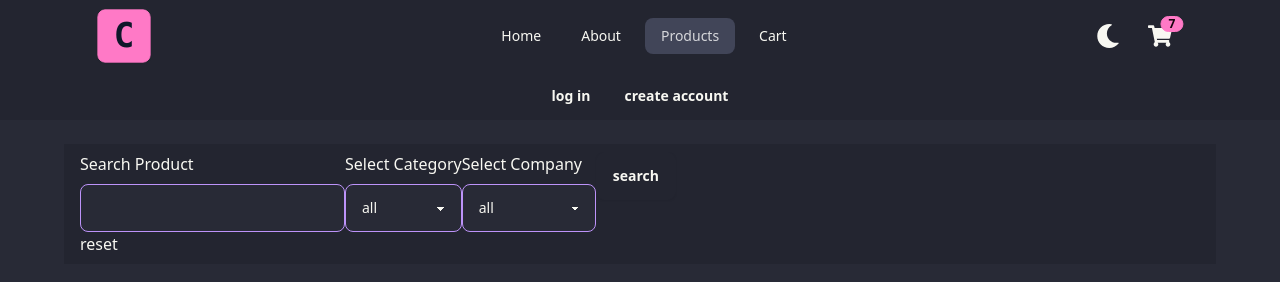
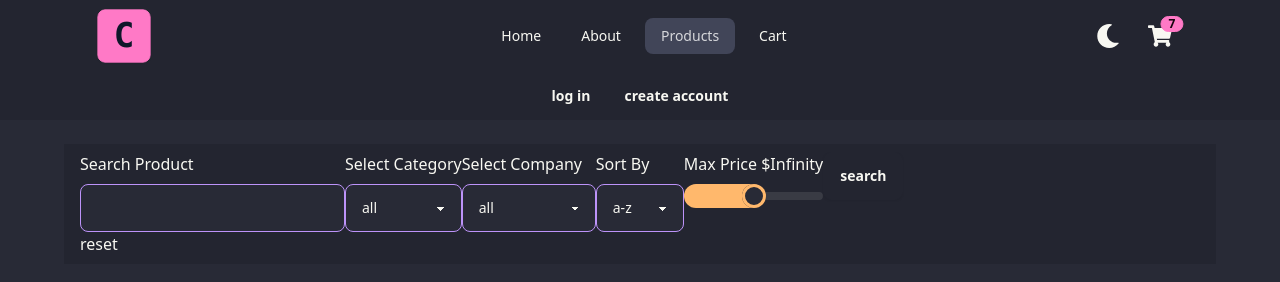
Before and after one commit to Amir2210/comfy-store-frontend, a React (Vite) app: page /products in a window 1280 px wide. Shown: the top 282 px of the page. Built offline with nearby package versions, Linux system fonts and the light colour scheme; no server answers.

Commit message:
Add search by sort and filter by max price

```diff
--- a/src/cmps/FilterProduct.jsx
+++ b/src/cmps/FilterProduct.jsx
@@ -1,7 +1,8 @@
 import { useState } from 'react'
 import { productsService } from '../services/products.service'
-export function FilterProduct({ filterBy, onSetFilter, sort, onSetSort }) {
+export function FilterProduct({ filterBy, onSetFilter, sortBy, onSetSort }) {
   const [filterByToEdit, setFilterByToEdit] = useState({ ...filterBy })
+  const [sortByToEdit, setSortByToEdit] = useState({ ...sortBy })
 
   function handleChange({ target }) {
     let { value, name: field, type } = target
@@ -11,9 +12,18 @@ export function FilterProduct({ filterBy, onSetFilter, sort, onSetSort }) {
     setFilterByToEdit((prevFilter) => ({ ...prevFilter, [field]: value }))
   }
 
+  function handleSortChange({ target }) {
+    let { value, name: field, type } = target
+    value = type === 'number' ? +value : value
+    if (type === 'checkbox') value = target.checked
+    if (type === 'select-multiple') value = Array.from(target.selectedOptions, (option) => option.value)
+    setSortByToEdit((prevSort) => ({ ...prevSort, [field]: value }))
+  }
+
   function handleSubmit(ev) {
     ev.preventDefault()
     onSetFilter(filterByToEdit)
+    onSetSort(sortByToEdit)
   }
 
   function resetFilter() {
@@ -23,8 +33,14 @@ export function FilterProduct({ filterBy, onSetFilter, sort, onSetSort }) {
       category: '',
       company: ''
     }))
+    setSortByToEdit(prevSort => ({
+      ...prevSort,
+      by: ''
+    }))
+    onSetSort(productsService.getDefaultSort())
     onSetFilter(productsService.getDefaultFilterBy())
   }
+
   return (
     <section className='align-elemets mt-6 bg-base-200 w-full px-4 py-2'>
       <form className=' flex' onSubmit={handleSubmit}>
@@ -53,6 +69,19 @@ export function FilterProduct({ filterBy, onSetFilter, sort, onSetSort }) {
             <option>Comfora</option>
           </select>
         </div>
+        <div className='flex flex-col'>
+          <label className='capitalize cursor-pointer mb-2' htmlFor="sortBy">sort by</label>
+          <select id='sortBy' name='by' value={sortByToEdit.by} className="select select-secondary w-full max-w-xs" defaultChecked={1} onChange={handleSortChange}>
+            <option value={'title'}>a-z</option>
+            <option value={'-title'}>z-a</option>
+            <option value={'price'}>high</option>
+            <option value={'-price'}>low</option>
+          </select>
+        </div>
+        <div className='flex flex-col'>
+          <label className='capitalize cursor-pointer mb-2' htmlFor="maxPrice">max price <span>${(parseFloat(filterByToEdit.maxPrice).toString()).replace(/\B(?=(\d{3})+(?!\d))/g, ",")}</span></label>
+          <input type="range" name='maxPrice' min={0} max="10000" value={filterByToEdit.maxPrice} className="range range-accent" onChange={handleChange} />
+        </div>
         <button className='btn'>search</button>
       </form>
       <button onClick={resetFilter}>reset</button>
--- a/src/cmps/productPreview.jsx
+++ b/src/cmps/productPreview.jsx
@@ -6,7 +6,7 @@ export function ProductPreview({ product, layout }) {
       <Link to={`/product/${product._id}`} className='p-7 shadow-2xl rounded-lg text-center cursor-pointer hover:scale-105 duration-300'>
         <img className='w-full h-56 object-cover rounded-lg' src={product.image} alt="" />
         <h1 className='mt-4 capitalize text-2xl tracking-wider font-medium'>{product.title}</h1>
-        <p className='mt-2 tracking-wider text-secondary'>$ {parseFloat(product.price) / 100}</p>
+        <p className='mt-2 tracking-wider text-secondary'>$ {(parseFloat(product.price).toString()).replace(/\B(?=(\d{3})+(?!\d))/g, ",")}</p>
       </Link>
     )
   return (
@@ -16,7 +16,7 @@ export function ProductPreview({ product, layout }) {
         <h1 className='mt-4 sm:mt-0 capitalize text-2xl tracking-wider font-medium'>{product.title}</h1>
         <h2 className='mt-4  capitalize text-xl tracking-wider font-medium'>{product.company}</h2>
       </div>
-      <p className='ml-auto tracking-wider text-secondary'>$ {parseFloat(product.price) / 100}</p>
+      <p className='ml-auto tracking-wider text-secondary'>$ {(parseFloat(product.price).toString()).replace(/\B(?=(\d{3})+(?!\d))/g, ",")}</p>
     </Link>
   )
 }
--- a/src/pages/Products.jsx
+++ b/src/pages/Products.jsx
@@ -3,7 +3,7 @@ import { productsService } from '../services/products.service'
 
 import { useSelector } from 'react-redux'
 import { Navbar } from '../cmps/Navbar'
-import { loadProducts, setFilterBy } from '../store/actions/products.action'
+import { loadProducts, setFilterBy, setSortBy } from '../store/actions/products.action'
 import { useEffect, useState } from 'react'
 
 //ICONS
@@ -18,33 +18,35 @@ export function Products() {
   const isLoading = useSelector((storeState) => storeState.productsModule.isLoading)
   const [layout, setLayout] = useState('grid')
   const filterBy = useSelector((storeState) => storeState.productsModule.filterBy)
-  const [sort, setSort] = useState(productsService.getDefaultSort())
-
-  console.log(products)
+  const sortBy = useSelector((storeState) => storeState.productsModule.sortBy)
+  console.log('sortBy:', sortBy)
+  // const [sort, setSort] = useState(productsService.getDefaultSort())
+  // console.log(products)
 
 
 
 
   useEffect(() => {
-    loadProducts(filterBy, sort)
+    loadProducts()
       .catch((err) => {
         console.log('err', err)
       })
-  }, [filterBy, sort])
+  }, [filterBy, sortBy])
 
   function onSetFilter(filterBy) {
     setFilterBy(filterBy)
   }
 
-  function onSetSort(sort) {
-    setSort(sort)
+  function onSetSort(sortBy) {
+    console.log('sorttt', sortBy)
+    setSortBy(sortBy)
   }
 
 
   return (
     <>
       <Navbar />
-      <FilterProduct filterBy={filterBy} onSetFilter={onSetFilter} sort={sort} onSetSort={onSetSort} />
+      <FilterProduct filterBy={filterBy} onSetFilter={onSetFilter} sortBy={sortBy} onSetSort={onSetSort} />
       <section className='align-elemets mt-6'>
         <div className='flex justify-between'>
           <h2 className='text-xl font-medium'>{!isLoading && products.length} {products.length <= 1 ? 'product' : 'products'}</h2>
--- a/src/services/products.service.js
+++ b/src/services/products.service.js
@@ -7,8 +7,8 @@ export const productsService = {
   getDefaultSort,
 }
 
-function query(filterBy, sort) {
-  return httpService.get('product', { params: { filterBy, sort } })
+function query(filterBy, sortBy) {
+  return httpService.get('product', { params: { filterBy, sortBy } })
 }
 
 function getById(productId) {
@@ -27,7 +27,6 @@ function getDefaultFilterBy() {
 
 function getDefaultSort() {
   return {
-    by: 'name',
-    asc: true
+    by: '',
   }
 }
--- a/src/store/actions/products.action.js
+++ b/src/store/actions/products.action.js
@@ -1,13 +1,14 @@
 import { productsService } from '../../services/products.service'
 import { store } from '../store'
-import { SET_IS_LOADING, SET_PRODUCTS, SET_FILTER_BY } from '../reducers/products.reducer'
+import { SET_IS_LOADING, SET_PRODUCTS, SET_FILTER_BY, SET_SORT_BY } from '../reducers/products.reducer'
 
-export async function loadProducts(sort) {
+export async function loadProducts() {
   store.dispatch({ type: SET_IS_LOADING, isLoading: true })
   const filterBy = store.getState().productsModule.filterBy
+  const sortBy = store.getState().productsModule.sortBy
   try {
     try {
-      const products = await productsService.query(filterBy, sort)
+      const products = await productsService.query(filterBy, sortBy)
       store.dispatch({ type: SET_PRODUCTS, products })
     } catch (err) {
       console.log('item action -> Cannot load products', err)
@@ -22,3 +23,7 @@ export async function loadProducts(sort) {
 export function setFilterBy(filterBy) {
   store.dispatch({ type: SET_FILTER_BY, filterBy })
 }
+
+export function setSortBy(sortBy) {
+  store.dispatch({ type: SET_SORT_BY, sortBy })
+}
--- a/src/store/reducers/products.reducer.js
+++ b/src/store/reducers/products.reducer.js
@@ -3,11 +3,13 @@ import { productsService } from '../../services/products.service'
 export const SET_PRODUCTS = 'SET_PRODUCTS'
 export const SET_IS_LOADING = 'SET_IS_LOADING'
 export const SET_FILTER_BY = 'SET_FILTER_BY'
+export const SET_SORT_BY = 'SET_SORT_BY'
 
 const initialState = {
   products: [],
   isLoading: false,
-  filterBy: productsService.getDefaultFilterBy()
+  filterBy: productsService.getDefaultFilterBy(),
+  sortBy: productsService.getDefaultSort()
 }
 
 export function productsReducer(state = initialState, action) {
@@ -18,6 +20,8 @@ export function productsReducer(state = initialState, action) {
       break
     case SET_FILTER_BY:
       return { ...state, filterBy: { ...state.filterBy, ...action.filterBy } }
+    case SET_SORT_BY:
+      return { ...state, sortBy: { ...state.sortBy, ...action.sortBy } }
     default:
   }
   return newState
```
